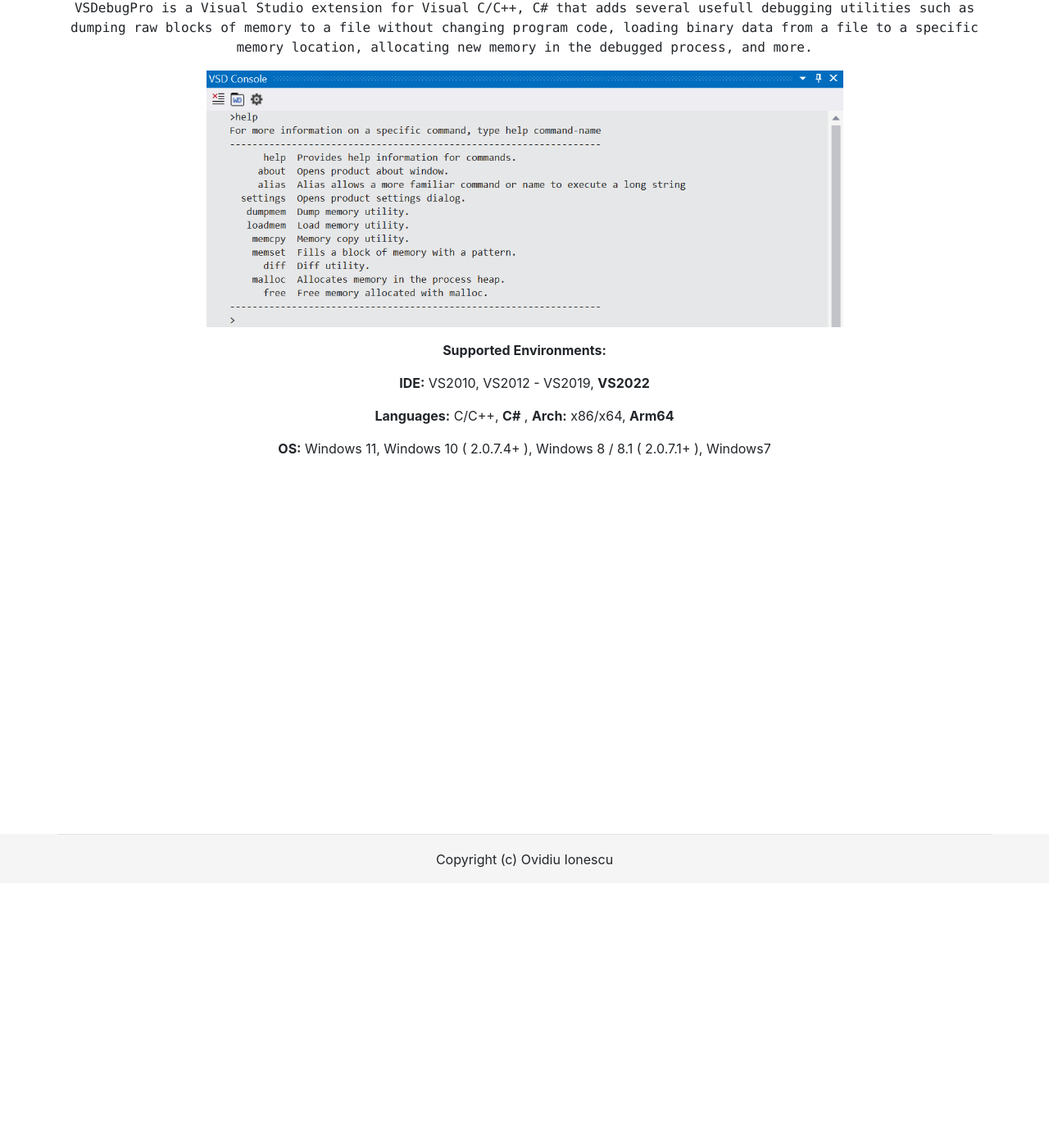
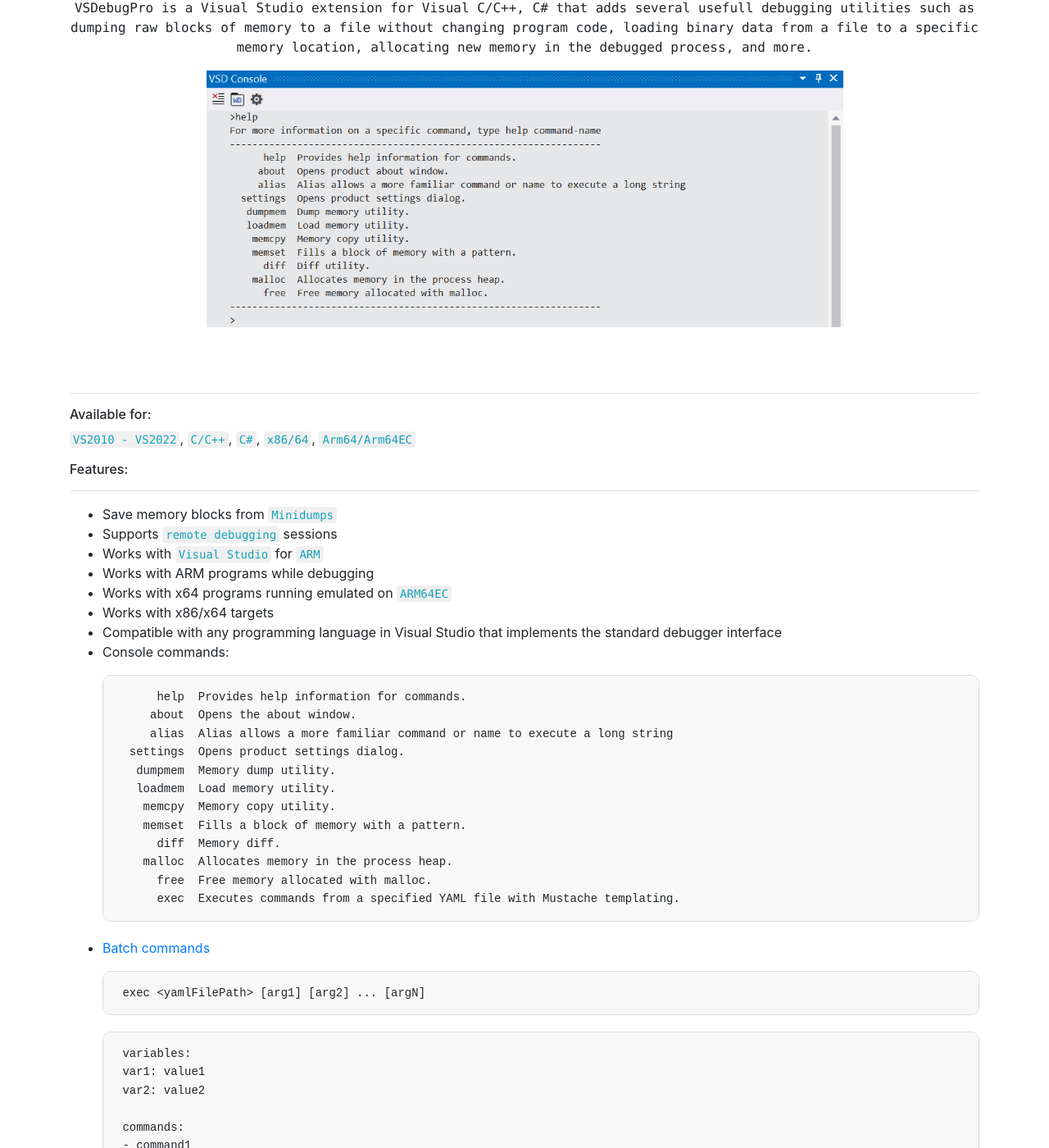
Before and after one commit to ovidiuvio/www.vsdebug.pro, a Jekyll site: the page built from index.md, in a window 1280 px wide and 1400 px high, scrolled down 323 px. Shown: the whole window at 82% size. Built offline with Jekyll 4.4.1, drawn with Linux system fonts in a browser that asks for light colours; before the commit the page ends 953 px from its top, so only the background shows below that; some of the changed text lies outside the part shown.

Commit message:
Updated front page

````diff
--- a/index.md
+++ b/index.md
@@ -13,12 +13,91 @@ dumping raw blocks of memory to a file without changing program code, loading bi
 <p align="center">
     <img src="/assets/img/vsd_console.png" width="70%"/>
 </p>
+<br />
+<br />
 
-**Supported Environments:**
-{: align="center"}
-**IDE:** VS2010, VS2012 - VS2019, **VS2022**
-{: align="center"}
-**Languages:** C/C++, **C#** , **Arch:** x86/x64, **Arm64**
-{: align="center"}
-**OS:** Windows 11, Windows 10 ( 2.0.7.4+ ), Windows 8 / 8.1 ( 2.0.7.1+ ), Windows7
-{: align="center"}
+---
+
+###### Available for:
+
+`VS2010 - VS2022`, `C/C++`, `C#`, `x86/64`, `Arm64/Arm64EC`
+
+###### Features:
+---
+
+- Save memory blocks from `Minidumps`
+- Supports `remote debugging` sessions
+- Works with `Visual Studio` for `ARM`
+- Works with ARM programs while debugging
+- Works with x64 programs running emulated on `ARM64EC`
+- Works with x86/x64 targets
+- Compatible with any programming language in Visual Studio that implements the standard debugger interface
+- Console commands:
+
+    {: .code-box}
+    ```
+        help  Provides help information for commands.
+       about  Opens the about window.
+       alias  Alias allows a more familiar command or name to execute a long string
+    settings  Opens product settings dialog.
+     dumpmem  Memory dump utility.
+     loadmem  Load memory utility.
+      memcpy  Memory copy utility.
+      memset  Fills a block of memory with a pattern.
+        diff  Memory diff.
+      malloc  Allocates memory in the process heap.
+        free  Free memory allocated with malloc.
+        exec  Executes commands from a specified YAML file with Mustache templating.
+    ```
+
+ - [Batch commands](https://www.vsdebug.pro/pages/docs/exec.html)
+
+    {: .code-box}
+    ```
+    exec <yamlFilePath> [arg1] [arg2] ... [argN]
+    ```
+
+    {: .code-box}
+    ```
+    variables:
+    var1: value1
+    var2: value2
+
+    commands:
+    - command1 {{var1}} {{var2}}
+    - command2 {{var1}} {{var2}}
+    ```
+- [Memory dump](https://www.vsdebug.pro/pages/docs/dumpmem.html)
+
+    {: .code-box}
+    ```
+    dumpmem [options] <filename> <address> <size>
+    ```
+
+- [Memory write](https://www.vsdebug.pro/pages/docs/loadmem.html)
+
+    {: .code-box}
+    ```
+    loadmem <file> <address> <size>
+    ```
+
+- [Memory copy](https://www.vsdebug.pro/pages/docs/memcpy.html)
+
+    {: .code-box}
+    ```
+    memcpy <dst> <src> <size>
+    ```
+
+- [Write memory with a pattern](https://www.vsdebug.pro/pages/docs/memset.html)
+
+    {: .code-box}
+    ```
+    memset <dst> <val> <size>
+    ```
+
+- Memory diff
+
+    {: .code-box}
+    ```
+    <diff> <addr1> <addr2> <size>
+    ```
````
Also changed, not shown: marketplace.md (+1 -1 lines).
